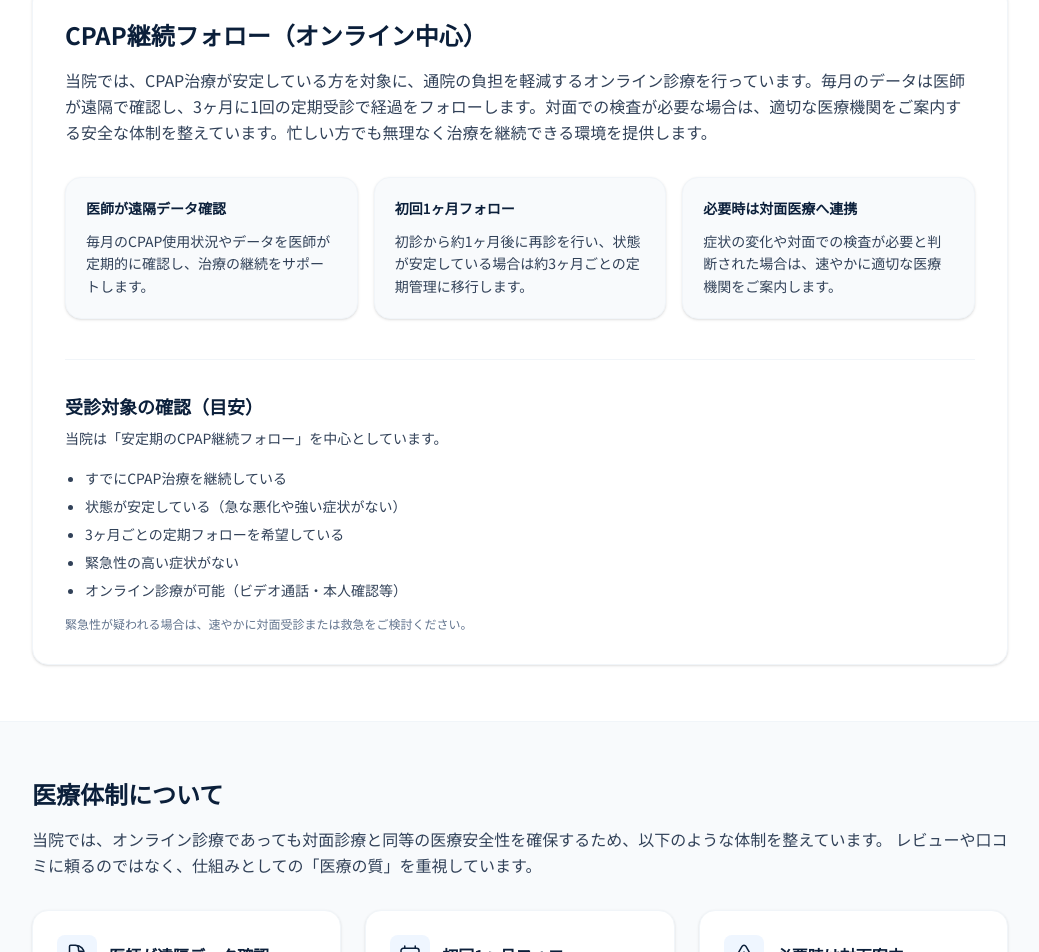
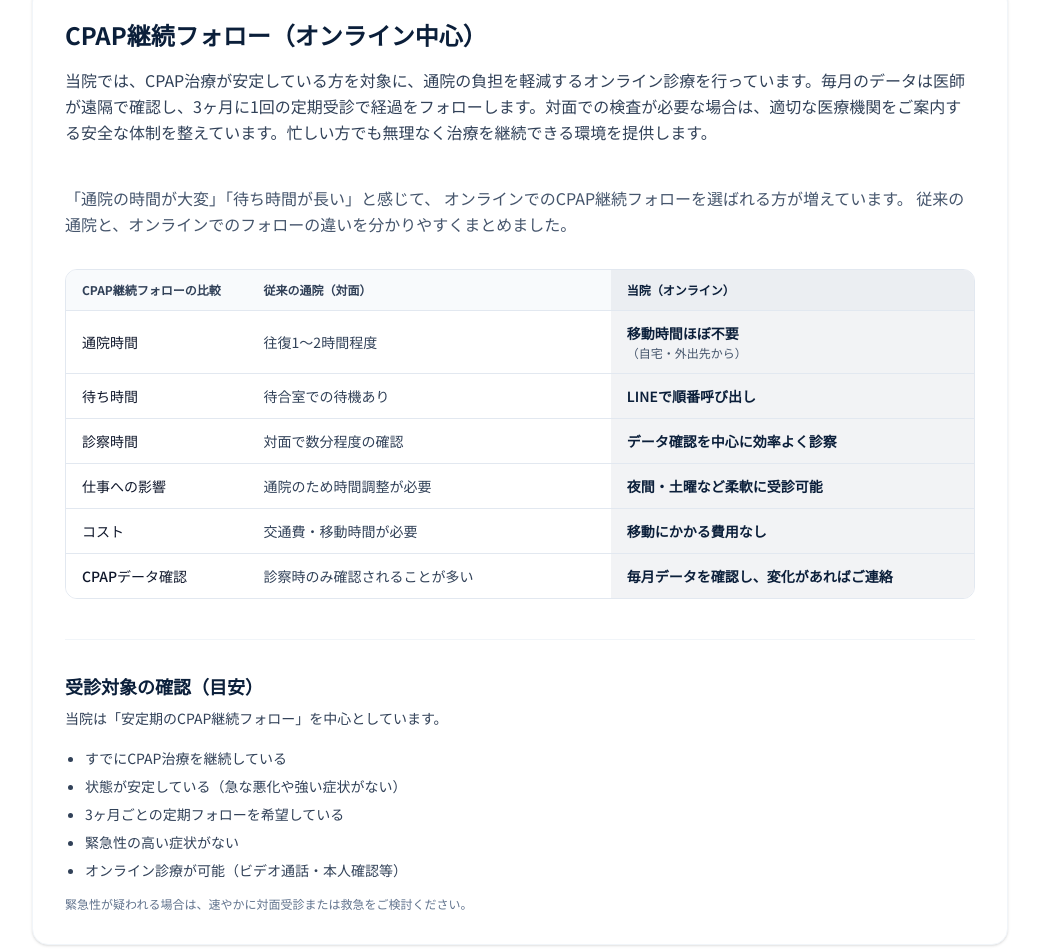
Before and after one commit to mandahan2002/sas-clinic-site, a Next.js app: page / in a window 1280 px wide. Shown: the part 1893-2845 px from the top of the page, without its empty margins (120-1159 px from the left). Built offline with nearby package versions, Linux system fonts and the light colour scheme.

Commit message:
chore: update faq

```diff
--- a/app/page.tsx
+++ b/app/page.tsx
@@ -399,31 +399,58 @@ export default function Home() {
               当院では、CPAP治療が安定している方を対象に、通院の負担を軽減するオンライン診療を行っています。毎月のデータは医師が遠隔で確認し、3ヶ月に1回の定期受診で経過をフォローします。対面での検査が必要な場合は、適切な医療機関をご案内する安全な体制を整えています。忙しい方でも無理なく治療を継続できる環境を提供します。
             </p>
 
-            <div className="mt-8 grid gap-4 md:grid-cols-3">
-              {[
-                {
-                  t: "医師が遠隔データ確認",
-                  d: "毎月のCPAP使用状況やデータを医師が定期的に確認し、治療の継続をサポートします。",
-                },
-                {
-                  t: "初回1ヶ月フォロー",
-                  d: "初診から約1ヶ月後に再診を行い、状態が安定している場合は約3ヶ月ごとの定期管理に移行します。",
-                },
-                {
-                  t: "必要時は対面医療へ連携",
-                  d: "症状の変化や対面での検査が必要と判断された場合は、速やかに適切な医療機関をご案内します。",
-                },
-              ].map((item, i) => (
-                <div
-                  key={i}
-                  className="rounded-2xl border border-slate-100 bg-[#F8FAFC] p-5 shadow-sm"
-                >
-                  <div className="text-sm font-semibold text-[#0B1F3A]">{item.t}</div>
-                  <div className="mt-3 text-sm text-slate-700 leading-relaxed">
-                    {item.d}
-                  </div>
-                </div>
-              ))}
+            <p className="mt-10 text-slate-600 leading-relaxed">
+              「通院の時間が大変」「待ち時間が長い」と感じて、
+              オンラインでのCPAP継続フォローを選ばれる方が増えています。
+              従来の通院と、オンラインでのフォローの違いを分かりやすくまとめました。
+            </p>
+
+            {/* 比較表 (New) */}
+            <div className="mt-8 overflow-hidden rounded-xl border border-slate-200 overflow-x-auto">
+              <table className="min-w-full text-sm text-left text-slate-700">
+                <thead className="bg-slate-50 text-xs text-slate-700 font-semibold border-b border-slate-200">
+                  <tr>
+                    <th scope="col" className="px-4 py-3 whitespace-nowrap w-[20%]">CPAP継続フォローの比較</th>
+                    <th scope="col" className="px-4 py-3 whitespace-nowrap w-[40%]">従来の通院（対面）</th>
+                    <th scope="col" className="px-4 py-3 whitespace-nowrap bg-[#0B1F3A]/5 text-[#0B1F3A] w-[40%]">当院（オンライン）</th>
+                  </tr>
+                </thead>
+                <tbody className="divide-y divide-slate-200">
+                  <tr className="bg-white">
+                    <th scope="row" className="px-4 py-3 font-medium text-slate-900 whitespace-nowrap">通院時間</th>
+                    <td className="px-4 py-3">往復1〜2時間程度</td>
+                    <td className="px-4 py-3 bg-[#0B1F3A]/5 font-semibold text-[#0B1F3A]">
+                      移動時間ほぼ不要
+                      <span className="block text-xs font-normal text-slate-600 mt-0.5">（自宅・外出先から）</span>
+                    </td>
+                  </tr>
+                  <tr className="bg-white">
+                    <th scope="row" className="px-4 py-3 font-medium text-slate-900 whitespace-nowrap">待ち時間</th>
+                    <td className="px-4 py-3">待合室での待機あり</td>
+                    <td className="px-4 py-3 bg-[#0B1F3A]/5 font-semibold text-[#0B1F3A]">LINEで順番呼び出し</td>
+                  </tr>
+                  <tr className="bg-white">
+                    <th scope="row" className="px-4 py-3 font-medium text-slate-900 whitespace-nowrap">診察時間</th>
+                    <td className="px-4 py-3">対面で数分程度の確認</td>
+                    <td className="px-4 py-3 bg-[#0B1F3A]/5 font-semibold text-[#0B1F3A]">データ確認を中心に効率よく診察</td>
+                  </tr>
+                  <tr className="bg-white">
+                    <th scope="row" className="px-4 py-3 font-medium text-slate-900 whitespace-nowrap">仕事への影響</th>
+                    <td className="px-4 py-3">通院のため時間調整が必要</td>
+                    <td className="px-4 py-3 bg-[#0B1F3A]/5 font-semibold text-[#0B1F3A]">夜間・土曜など柔軟に受診可能</td>
+                  </tr>
+                  <tr className="bg-white">
+                    <th scope="row" className="px-4 py-3 font-medium text-slate-900 whitespace-nowrap">コスト</th>
+                    <td className="px-4 py-3">交通費・移動時間が必要</td>
+                    <td className="px-4 py-3 bg-[#0B1F3A]/5 font-semibold text-[#0B1F3A]">移動にかかる費用なし</td>
+                  </tr>
+                  <tr className="bg-white">
+                    <th scope="row" className="px-4 py-3 font-medium text-slate-900 whitespace-nowrap">CPAPデータ確認</th>
+                    <td className="px-4 py-3">診察時のみ確認されることが多い</td>
+                    <td className="px-4 py-3 bg-[#0B1F3A]/5 font-semibold text-[#0B1F3A]">毎月データを確認し、変化があればご連絡</td>
+                  </tr>
+                </tbody>
+              </table>
             </div>
 
             {/* Eligibility Check (Integrated here) */}
```
